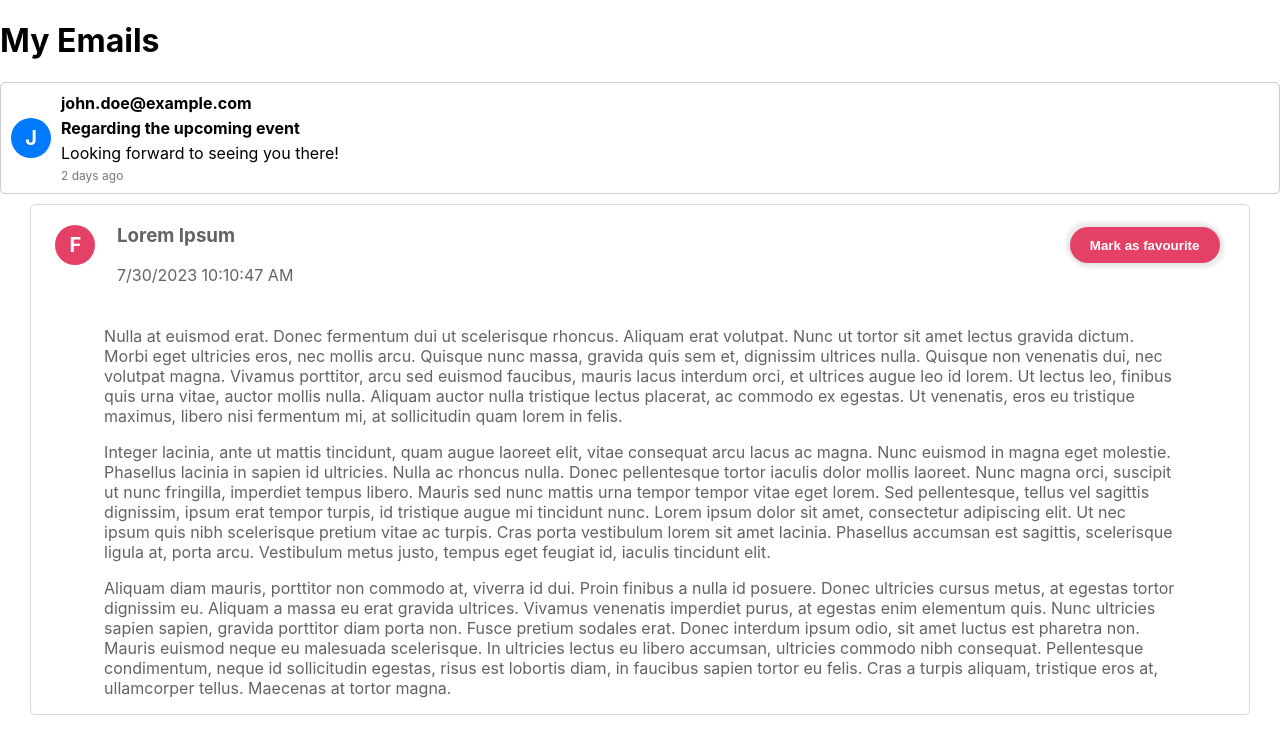
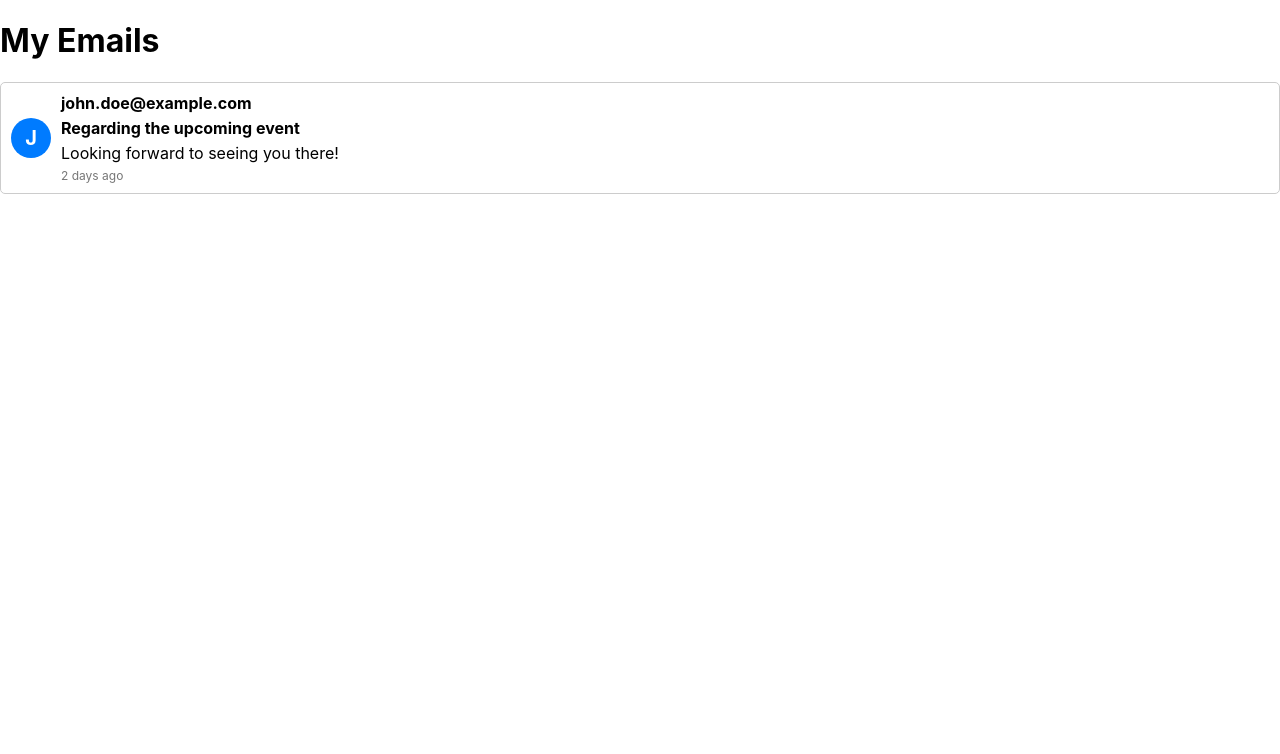
Before and after one commit to kapoor-prakhar/flipkart-project, a React (Create React App) app in the folder assignment-flipkart/: page / in a window 1280 px wide. Shown: the top 754 px of the page. Built offline with nearby package versions, Linux system fonts and the light colour scheme.

Commit message:
Remove component from app

```diff
--- a/assignment-flipkart/src/App.js
+++ b/assignment-flipkart/src/App.js
@@ -15,7 +15,6 @@ function App() {
         snippet="Looking forward to seeing you there!"
         timestamp="2 days ago"
       />
-      <EmailDetails senderInitial={"F"} subject={"Lorem Ipsum"} date={new Date().toLocaleDateString() + " " + new Date().toLocaleTimeString()}/>
     </div>
   );
 }
```
